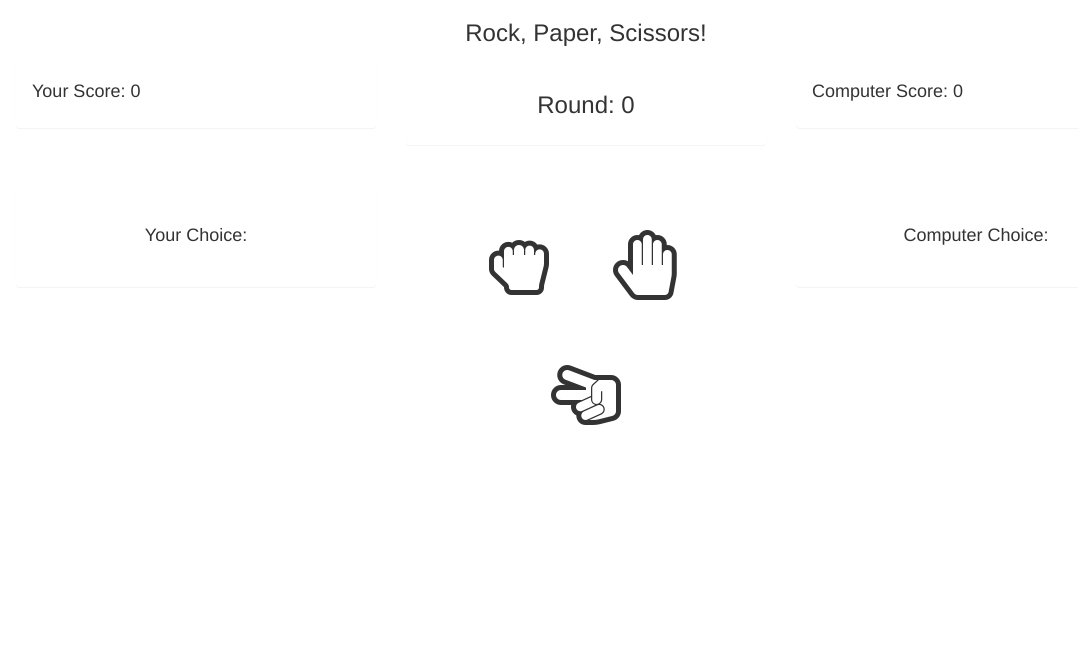
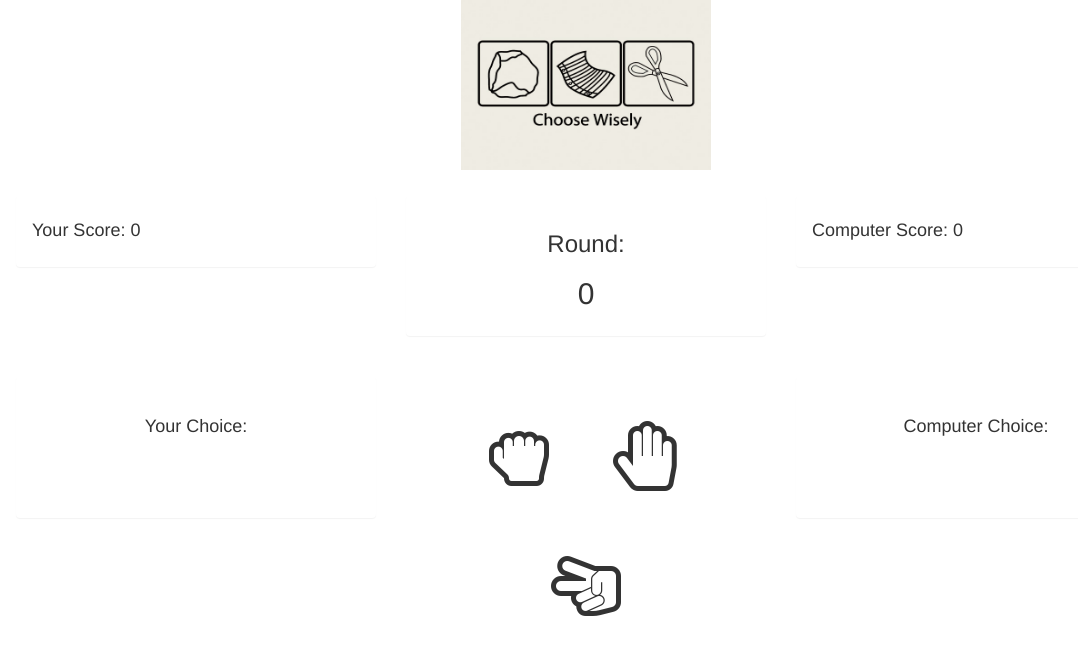
Before and after one commit to d1son/rps_lab, a PHP site: page /main.html in a window 1280 px wide. Shown: the top 655 px of the page, without its empty margins (54-1132 px from the left). Run offline with PHP 8.4, Linux system fonts and the light colour scheme; some libraries are stand-ins or nearby versions.

Commit message:
cleaned up the css and interface

```diff
--- a/css/html.css
+++ b/css/html.css
@@ -2,6 +2,16 @@
 	margin: 30px;
 }
 
-h3 {
+h3, h2 {
 	text-align: center;
 }
+
+#headerImg {
+	width: 250px;
+	height: 170px;
+
+}
+
+.header {
+	margin-bottom: 25px;
+}
--- a/main.html
+++ b/main.html
@@ -15,8 +15,8 @@
 	<div class="container">
 		<div class="row">
 			<div class="col-md-12">
-				<div class="header">
-					<h3>Rock, Paper, Scissors!</h3>
+				<div class="header" align="center">
+					<img src="images/rps.jpg" id="headerImg">
 				</div>
 			</div>
 		</div>
@@ -31,7 +31,8 @@
 			</div>
 			<div class="col-md-4">
 				<div class="panel panel-body">
-					<h3>Round: <span id="roundCount">0</span></h3>
+					<h3>Round: </h3>
+					<h2><span id="roundCount">0</span></h2>
 				</div>
 			</div>
 			<div class="col-md-4">
@@ -45,7 +46,9 @@
 			<div class="col-md-4">
 				<div class="panel panel-body">
 					<div class="panel-body text-center">
-						<h4>Your Choice: <span id="userChoice"></span></h4>
+						<h4>Your Choice: </h4>
+						<br>
+						<h3><span id="userChoice"></span></h3>
 					</div>
 				</div>
 			</div>
@@ -59,7 +62,9 @@
 			<div class="col-md-4">
 				<div class="panel panel-body">
 					<div class="panel-body text-center">
-						<h4>Computer Choice: <span id="compChoice"></span></h4>
+						<h4>Computer Choice: </h4>
+						<br>
+						<h3><span id="compChoice"></span></h3>
 					</div>
 				</div>
 			</div>
```
Also changed, not shown: images/rps.jpg (added).
